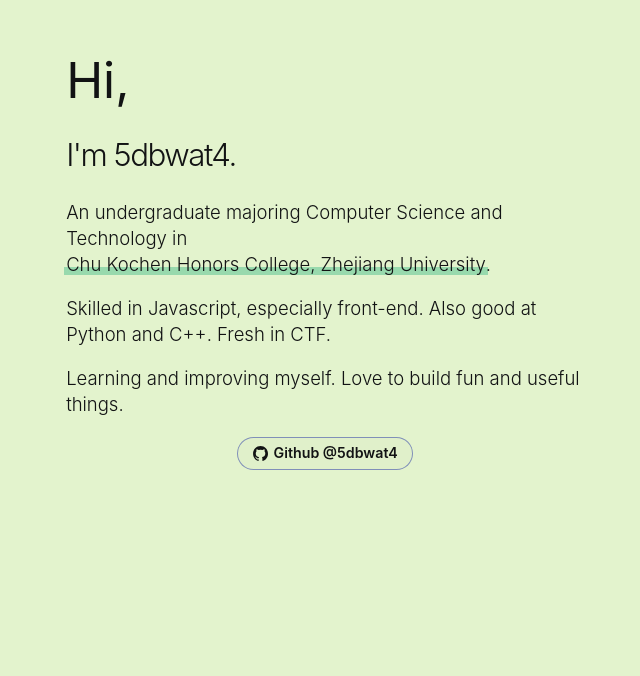
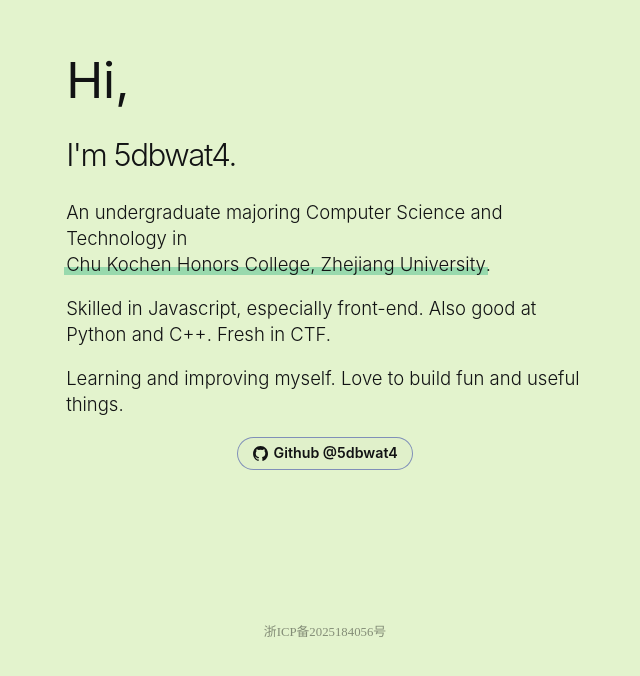
Before and after one commit to 5dbwat4/5dbwat4, a plain HTML site: page index.html in a window 1280 px wide. Shown: the part 148-824 px from the top of the page, without its empty margins (315-955 px from the left). Drawn offline with Linux system fonts and the light colour scheme; a web font is replaced by a local one.

Commit message:
Add beian

```diff
--- a/index.html
+++ b/index.html
@@ -87,6 +87,16 @@
           color: #121314;
         }
       }
+      .beian{
+        position: fixed;
+        bottom: 12px;
+        left: 0;
+        right: 0;
+        text-align: center;
+        font-size: 0.8em;
+        color: #0000006c;
+        text-decoration: none;
+      }
     </style>
   </head>
   <body>
@@ -117,5 +127,7 @@
         </a>
       </div>
     </main>
+
+    <p><a class="beian" href="http://beian.miit.gov.cn">浙ICP备2025184056号</a></p>
   </body>
 </html>
```
